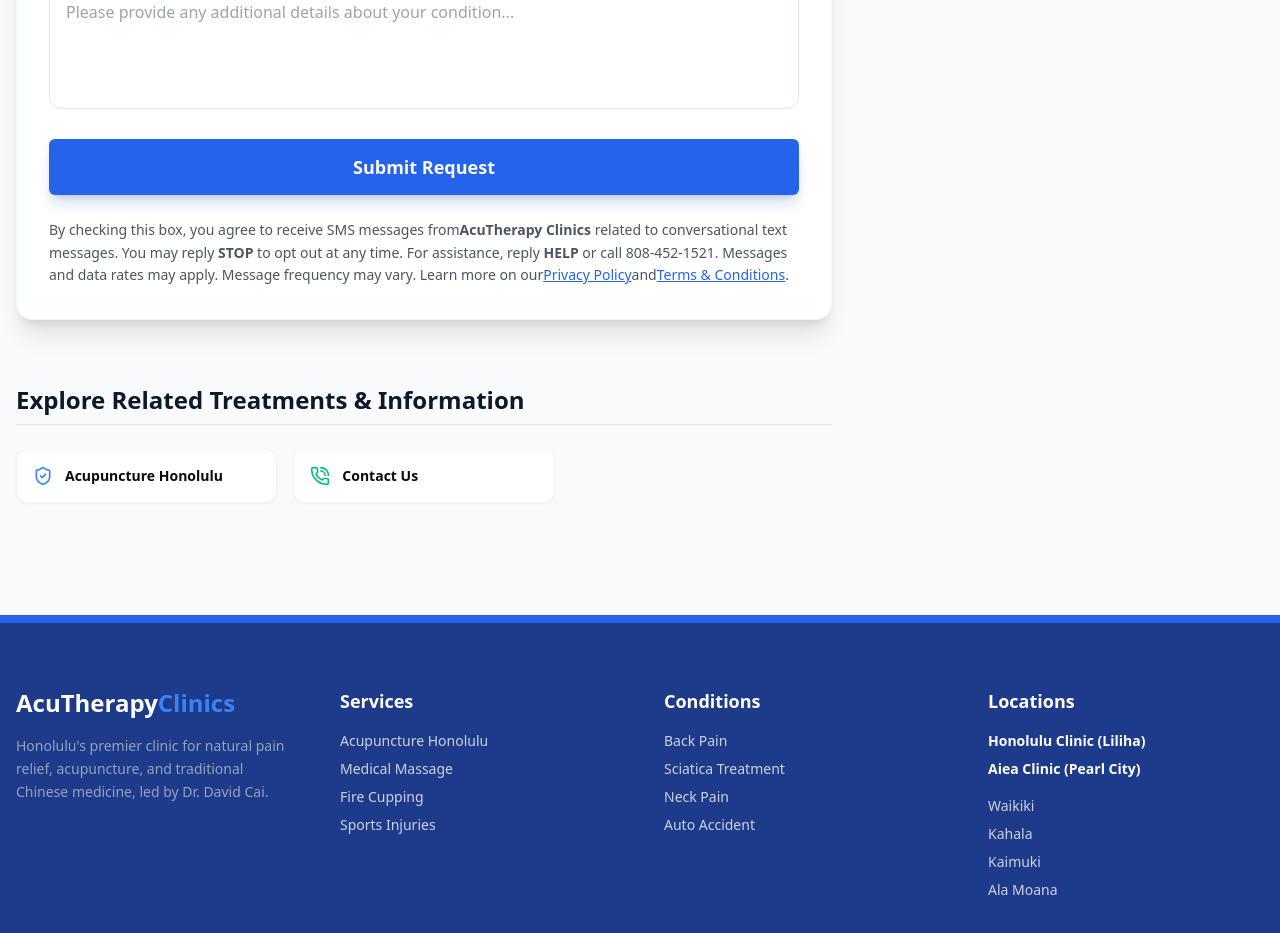
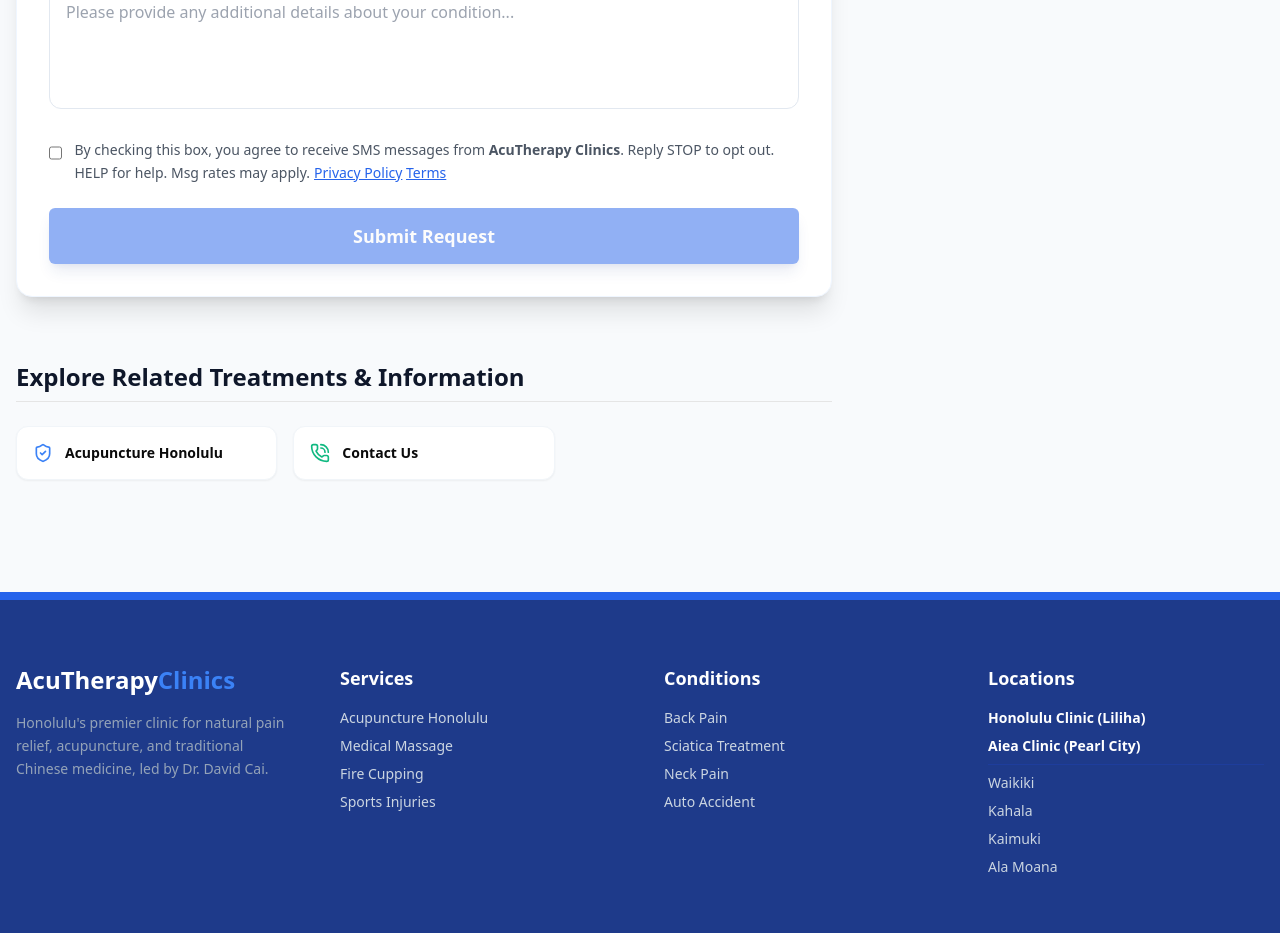
Before and after one commit to acutherapy/acutherapy-web-v2, a React (Vite) app: page /en/contact-us-honolulu in a window 1280 px wide. Shown: the part 2920-3853 px from the top of the page. Built offline with nearby package versions, Linux system fonts and the light colour scheme.

Commit message:
Update ContactHonoluluAcupuncturePage.tsx

```diff
--- a/src/pages/ContactHonoluluAcupuncturePage.tsx
+++ b/src/pages/ContactHonoluluAcupuncturePage.tsx
@@ -10,18 +10,20 @@ import { Calendar, PhoneCall, MapPin, ShieldCheck, CheckCircle2 } from "lucide-r
 export default function ContactHonoluluAcupuncturePage() {
   const [isSubmitting, setIsSubmitting] = useState(false);
   const [isSuccess, setIsSuccess] = useState(false);
+  const [smsChecked, setSmsChecked] = useState(false);
 
   const handleSubmit = async (e: React.FormEvent<HTMLFormElement>) => {
     e.preventDefault();
     setIsSubmitting(true);
     const formData = new FormData(e.currentTarget);
     const data = {
-      name: formData.get('name'),
-      email: formData.get('email'),
-      phone: formData.get('phone'),
-      reason: formData.get('service') + ' - ' + formData.get('message'),
-      location: 'Honolulu Contact Page Form' // Default info
-    };
+  name: formData.get('name'),
+  email: formData.get('email'),
+  phone: formData.get('phone'),
+  reason: formData.get('service') + ' - ' + formData.get('message'),
+  smsConsent: formData.get('smsConsent') === 'on',
+  location: 'Honolulu Contact Page Form'
+};
 
     try {
       const res = await fetch('/api/send', {
@@ -254,8 +256,30 @@ export default function ContactHonoluluAcupuncturePage() {
                   <label htmlFor="message" className="text-sm font-semibold text-slate-700">Message or Details (Optional)</label>
                   <textarea id="message" name="message" rows={4} className="w-full px-4 py-3 rounded-xl border border-slate-200 focus:ring-2 focus:ring-blue-600 focus:border-transparent outline-none transition-all resize-none" placeholder="Please provide any additional details about your condition..."></textarea>
                 </div>
+<div className="flex items-start gap-3 mt-4">
+  <input
+    type="checkbox"
+    id="smsConsent"
+    name="smsConsent"
+    checked={smsChecked}
+    onChange={(e) => setSmsChecked(e.target.checked)}
+    required
+    className="mt-1 h-5 w-5 rounded border-gray-300 text-blue-600"
+  />
 
-                <Button disabled={isSubmitting} type="submit" className="w-full bg-blue-600 hover:bg-blue-700 h-14 text-lg font-bold shadow-lg shadow-blue-900/20 flex items-center justify-center">
+  <label htmlFor="smsConsent" className="text-sm text-gray-600 leading-relaxed">
+    By checking this box, you agree to receive SMS messages from{" "}
+    <strong>AcuTherapy Clinics</strong>.
+    Reply STOP to opt out. HELP for help. Msg rates may apply.
+    <a href="https://acutherapy.com/privacy-policy" className="text-blue-600 underline ml-1">
+      Privacy Policy
+    </a>{" "}
+    <a href="https://acutherapy.com/terms-of-service" className="text-blue-600 underline">
+      Terms
+    </a>
+  </label>
+</div>
+                <Button disabled={isSubmitting || !smsChecked} type="submit" className="w-full bg-blue-600 hover:bg-blue-700 h-14 text-lg font-bold shadow-lg shadow-blue-900/20 flex items-center justify-center">
                   {isSubmitting ? (
                     <span className="flex items-center gap-2">
                       <div className="h-5 w-5 border-2 border-white border-t-transparent rounded-full animate-spin"></div>
@@ -265,21 +289,7 @@ export default function ContactHonoluluAcupuncturePage() {
                     "Submit Request"
                   )}
                 </Button>
-                  <p className="text-sm text-gray-600 leading-relaxed">
-  By checking this box, you agree to receive SMS messages from
-  <strong>AcuTherapy Clinics</strong> related to conversational text messages.
-  You may reply <strong>STOP</strong> to opt out at any time.
-  For assistance, reply <strong>HELP</strong> or call 808-452-1521.
-  Messages and data rates may apply. Message frequency may vary.
-  Learn more on our
-  <a href="https://acutherapy.com/privacy-policy" className="text-blue-600 underline">
-    Privacy Policy
-  </a>
-  and
-  <a href="https://acutherapy.com/terms-of-service" className="text-blue-600 underline">
-    Terms &amp; Conditions
-  </a>.
-</p>
+
                 </form>
               )}
             </div>
```
